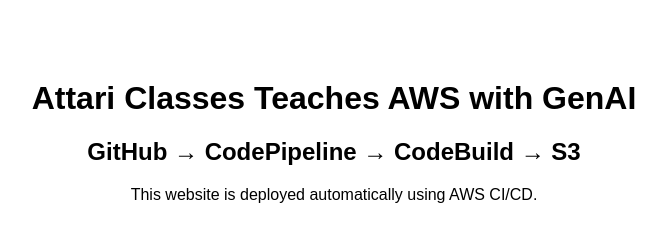
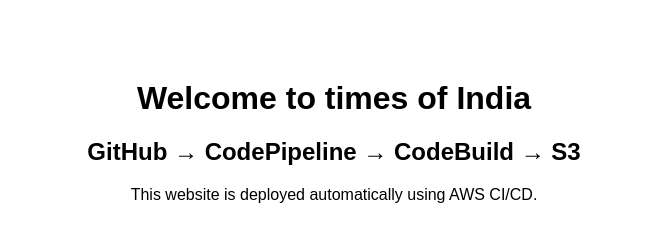
Before and after one commit to Raj-DevOPS-87/ci-cd-pipeline, a plain HTML site: page index.html in a window 1280 px wide. Shown: the whole page, without its empty margins (306-972 px from the left). Drawn offline with Linux system fonts and the light colour scheme.

Commit message:
Update index.html

```diff
--- a/index.html
+++ b/index.html
@@ -4,7 +4,7 @@
     <title>CI/CD Demo</title>
 </head>
 <body style="font-family: Arial; text-align: center; margin-top: 80px;">
-    <h1>Attari Classes Teaches AWS with GenAI </h1>
+    <h1>Welcome to times of India </h1>
     <h2>GitHub → CodePipeline → CodeBuild → S3</h2>
     <p>This website is deployed automatically using AWS CI/CD.</p>
 </body>
```
